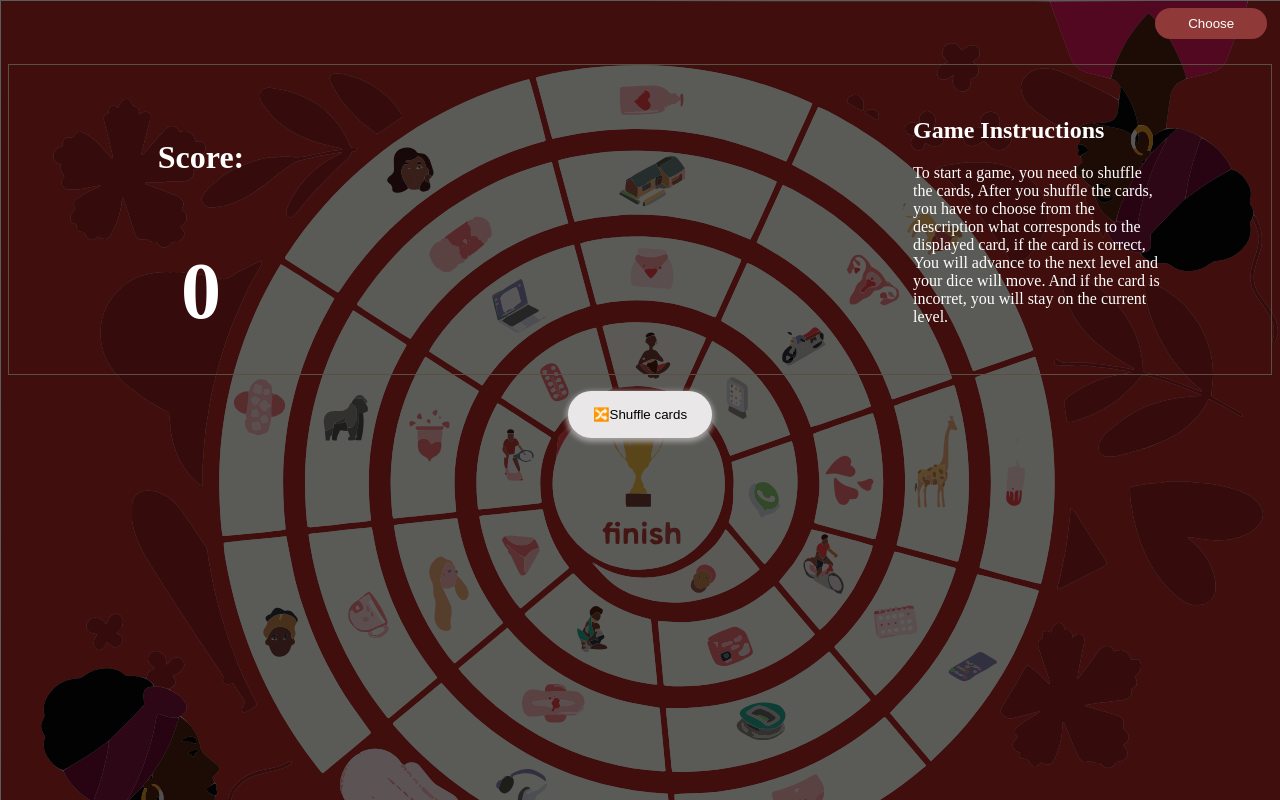
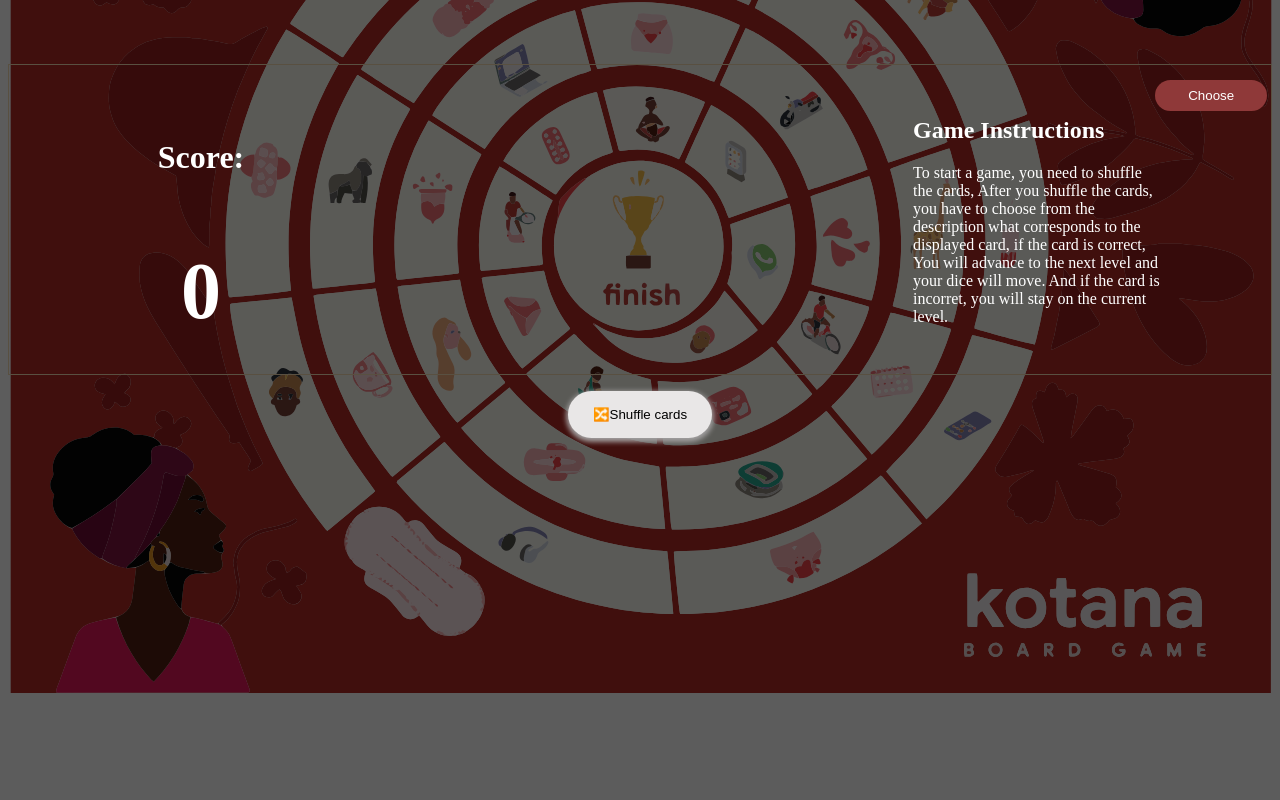
Before and after one commit to Ngaramb/board_game, a plain HTML site: page game.html in a window 1280 px wide. Drawn offline with Linux system fonts and the light colour scheme.

Commit message:
Add files via upload

```diff
--- a/style.css
+++ b/style.css
@@ -1,8 +1,8 @@
 body{
-
   background-image: url("./game.svg");
-  background-repeat: repeat;
-  background-size: cover;
+  background-repeat: no-repeat;
+  background-position: center;
+  background-size: 200% 200%;
 }
 .overlay{
   position: fixed;
@@ -133,7 +133,7 @@ label {
     background-color: rgb(0,0,0);
     background-color: rgba(0,0,0,0.4);
     padding-top: 60px;
-    border-radius: ;
+
     z-index: 2;
   }
 
@@ -160,7 +160,7 @@ label {
   }
   .btn-info{
     position: absolute;
-    top: 1%;
+    top: 10%;
     right: 1%;
     padding: .5rem;
     width: 7rem;
```
